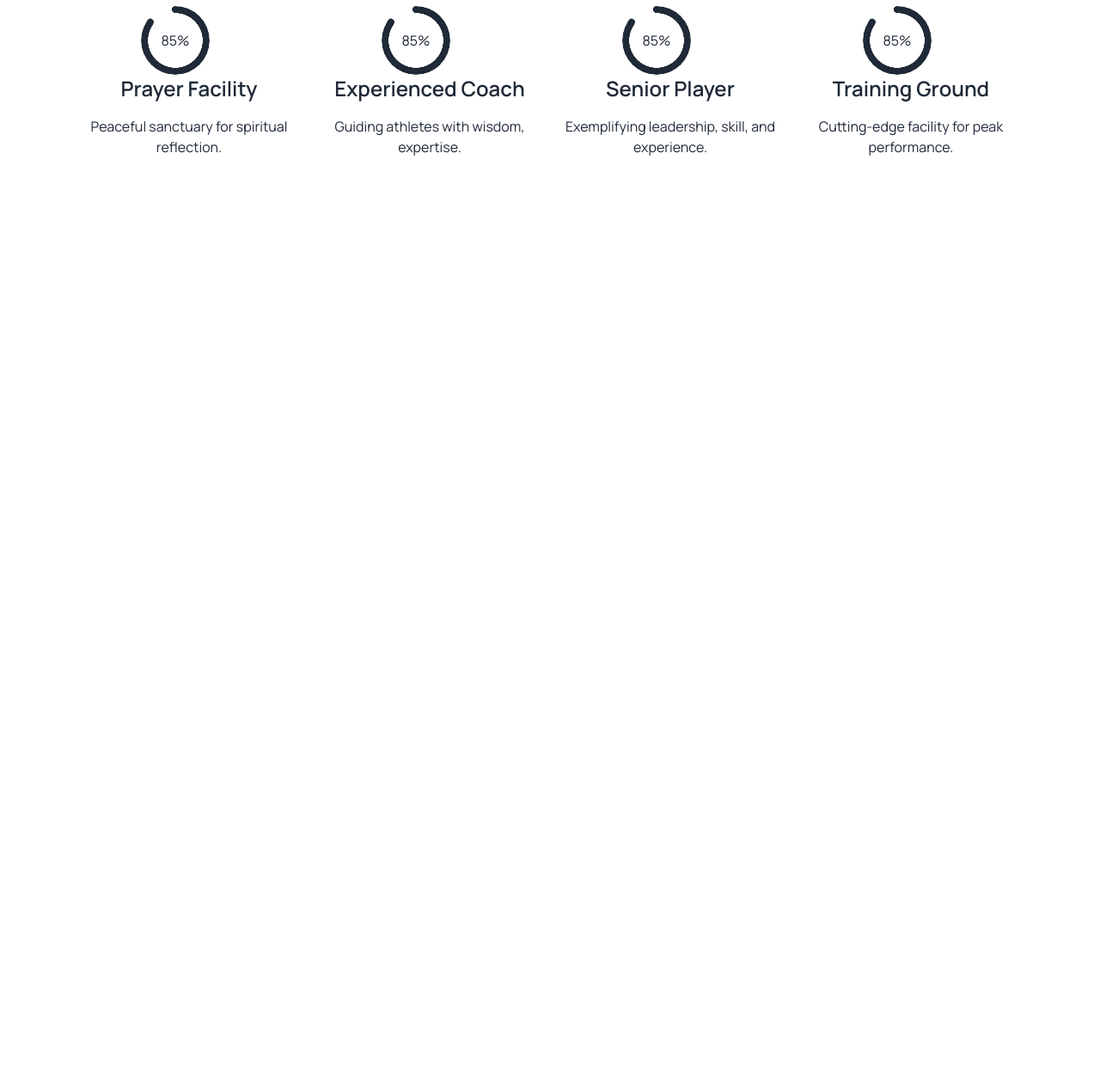
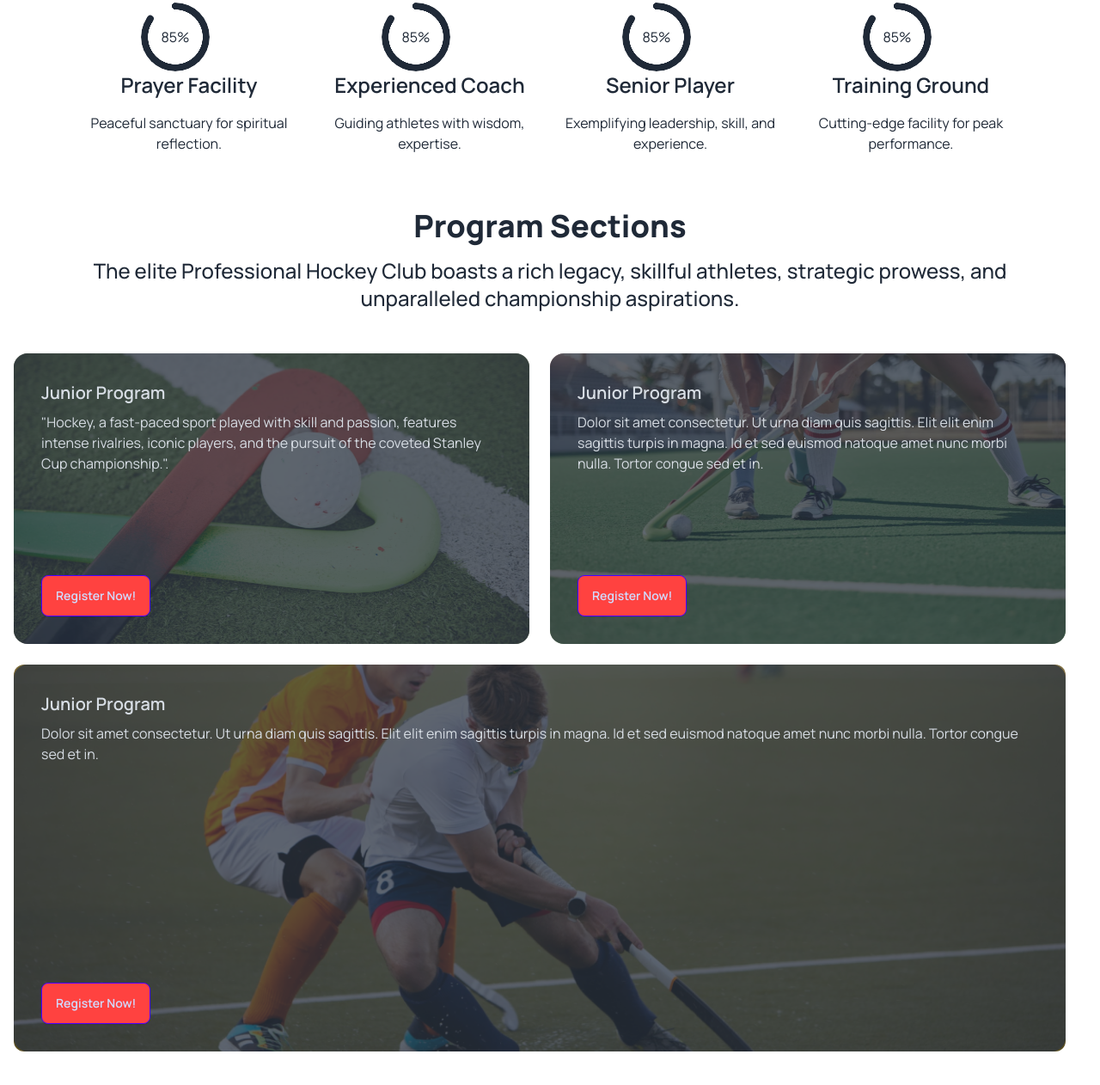
Before and after one commit to Ashraful333/B9A3-Hockeys-Responsive-Website, a plain HTML site: page index.html in a window 1280 px wide. Shown: the part 1020-2282 px from the top of the page at 86% size. Before the commit the page ends 1347 px from the top, so only its background shows below. Drawn offline with nearby package versions, Linux system fonts and the light colour scheme.

Commit message:
Programm section done

```diff
--- a/index.html
+++ b/index.html
@@ -120,8 +120,8 @@
     <main class="md:container md:mx-auto">
         <!-- Professional Hockeys Club -->
         <div class="text-center lg:text-center m-8 lg:m-12 ">
-            <h1 class="text-3xl sm:text-4xl lg:text-5xl xl:text-6xl font-extrabold">Professional Hockeys Club</h1>
-            <p class="font-medium mt-4 sm:mt-6 lg:mt-8 xl:mt-10">The elite Professional Hockey Club boasts a rich
+            <h1 class="text-2xl lg:text-4xl  font-extrabold">Professional Hockeys Club</h1>
+            <p class="text-sm lg:text-2xl font-medium mt-4 ">The elite Professional Hockey Club boasts a rich
                 legacy,
                 skillful athletes, strategic prowess, and unparalleled championship aspirations.
             </p>
@@ -176,6 +176,78 @@
         </div>
 
 
+        <!-- Program Sections -->
+        <div class="text-center lg:text-center m-8 lg:m-12 ">
+            <h1 class="text-2xl lg:text-4xl  font-extrabold">Program Sections</h1>
+            <p class="text-sm lg:text-2xl font-medium mt-4 ">The elite Professional Hockey Club boasts a rich
+                legacy,
+                skillful athletes, strategic prowess, and unparalleled championship aspirations.
+            </p>
+        </div>
+
+        <!-- 3pic section -->
+        <div>
+            <div class="lg:flex justify-center flex-wrap">
+                <div class="mb-4 lg:w-1/2 lg:mb-0">
+                    <div class="card w-full pr-6 image-full">
+                        <div>
+                            <img src="/Images/2.png" alt="" class="w-full h-full lg:h-[338px] object-center" />
+                        </div>
+                        <div class="card-body ">
+                            <h2 class="card-title">Junior Program</h2>
+                            <p>"Hockey, a fast-paced sport played with skill and passion, features intense rivalries,
+                                iconic
+                                players, and the pursuit of the coveted Stanley Cup championship.".</p>
+                            <div>
+                                <button class="btn btn-primary bg-btn-primary">Register Now!</button>
+                            </div>
+                        </div>
+                    </div>
+                </div>
+                <div class="mb-4 lg:w-1/2 lg:mb-0">
+                    <div class="card w-full pr-6 image-full">
+                        <div>
+                            <img src="/Images/3.png" alt="Shoes" class="w-full h-full lg:h-[338px] object-center" />
+                        </div>
+                        <div class="card-body">
+                            <h2 class="card-title">Junior Program</h2>
+                            <p>Dolor sit amet consectetur. Ut urna diam quis sagittis. Elit elit
+                                enim sagittis turpis in magna. Id et sed euismod natoque amet nunc morbi nulla. Tortor
+                                congue
+                                sed et in.</p>
+                            <div>
+                                <button class="btn btn-primary bg-btn-primary">Register Now!</button>
+                            </div>
+                        </div>
+                    </div>
+                </div>
+            </div>
+            <div class="flex justify-center items-center lg:pt-6">
+                <div class="mb-4 lg:w-full lg:mb-0">
+                    <div class="card w-full pr-6 image-full">
+                        <div>
+                            <img src="/Images/4.png" alt="" class="w-full h-full lg:h-[450px] rounded-xl object-cover" />
+                        </div>
+                        <div class="card-body">
+                            <h2 class="card-title">Junior Program</h2>
+                            <p>Dolor sit amet consectetur. Ut urna diam quis sagittis. Elit elit enim sagittis turpis in
+                                magna. Id et sed euismod natoque amet nunc morbi nulla. Tortor congue sed et in.</p>
+                            <div>
+                                <button class="btn btn-primary bg-btn-primary">Register Now!</button>
+                            </div>
+                        </div>
+                    </div>
+                </div>
+            </div>
+
+
+
+        </div>
+
+
+
+
+
 
     </main>
     <footer>
```
